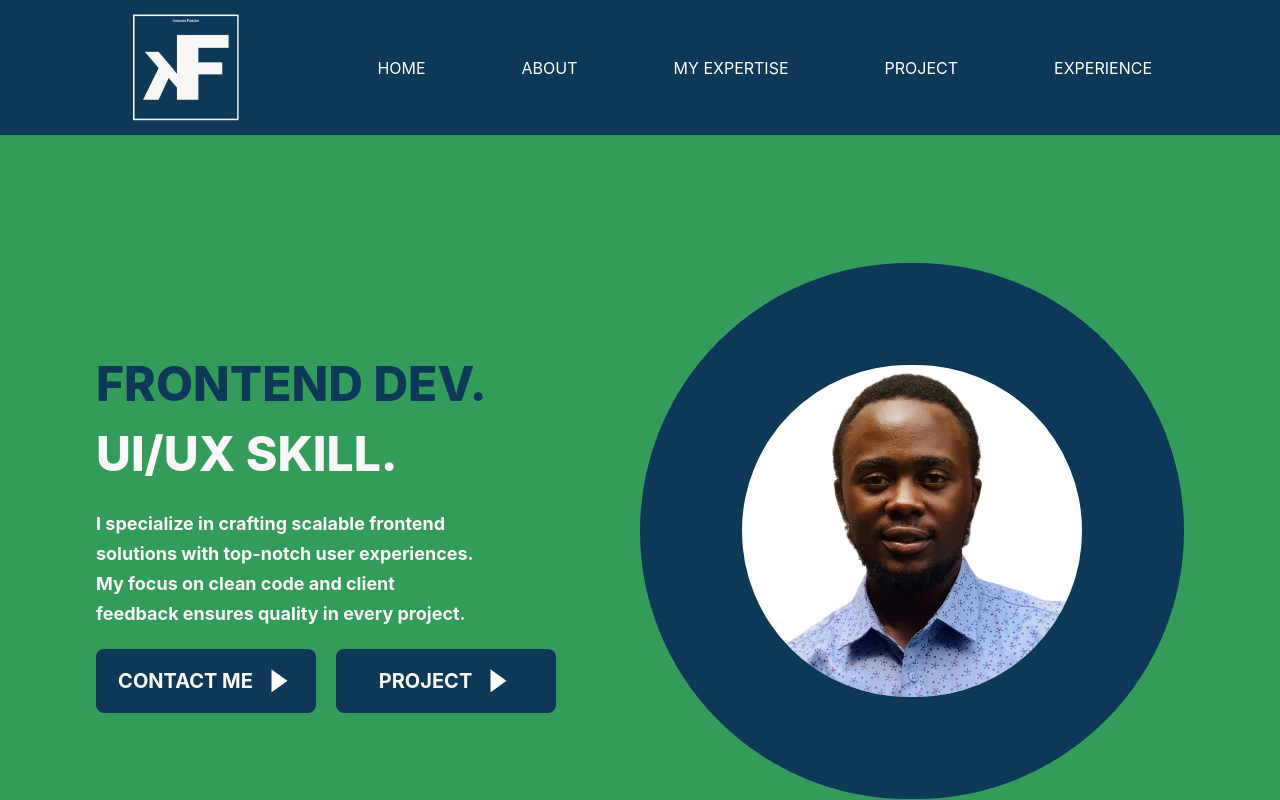
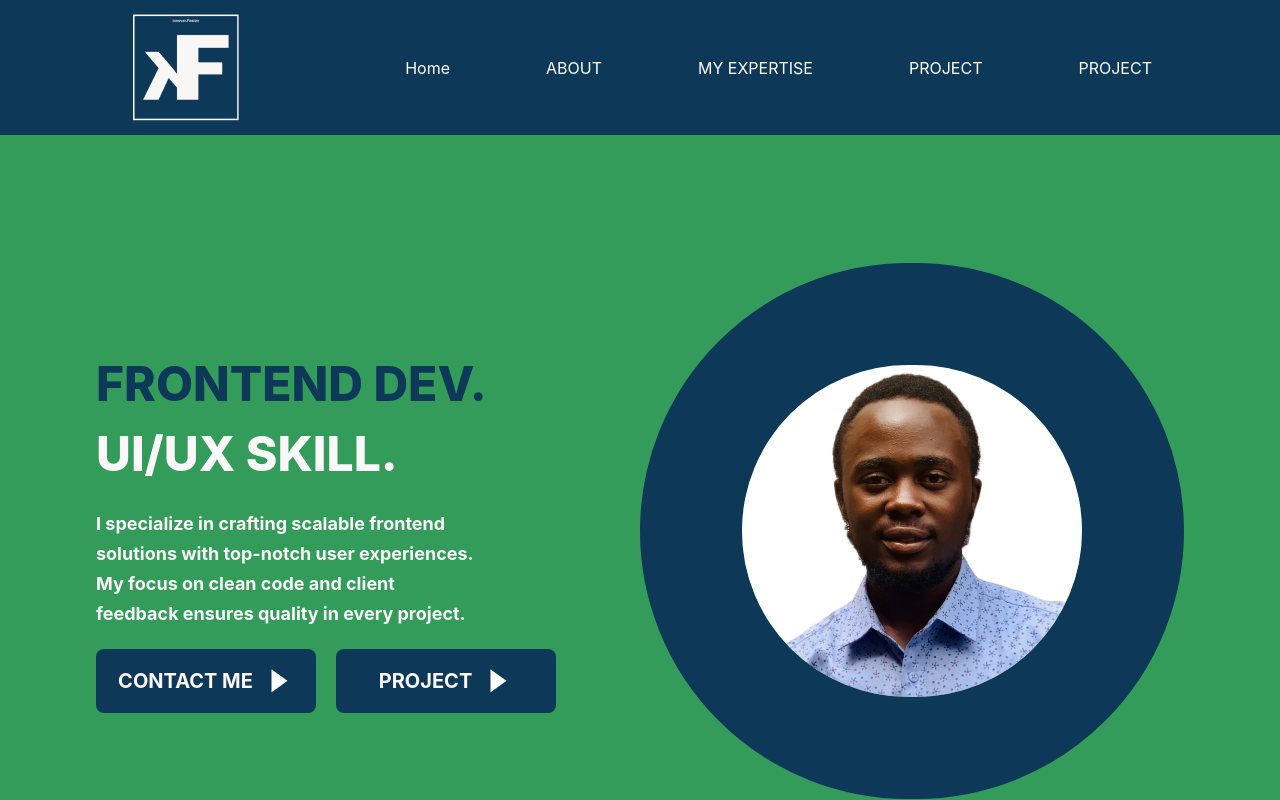
Before and after one commit to konnofuente/konnofuente, a React (Create React App) app: page / in a window 1280 px wide. Shown: the top 800 px of the page. Built offline with nearby package versions, Linux system fonts and the light colour scheme.

Commit message:
perf(app): #4 add translation to header layout

```diff
--- a/src/components/layout/Header/Header.tsx
+++ b/src/components/layout/Header/Header.tsx
@@ -1,3 +1,4 @@
+import { useTranslation } from "react-i18next";
 import konnoLogo from "../../../assets/logos/konnoFuente-logo-type-white.png";
 
 export interface INavItem {
@@ -6,12 +7,14 @@ export interface INavItem {
 }
 
 export default function Header() {
+  const [t] = useTranslation("message");
+
   const navItems: INavItem[] = [
-    { item: "HOME", route: "/" },
-    { item: "ABOUT", route: "/about-us" },
-    { item: "MY EXPERTISE", route: "/expertise" },
-    { item: "PROJECT", route: "/project" },
-    { item: "EXPERIENCE", route: "/experience" },
+    { item: "header.home", route: "/" },
+    { item: "header.about", route: "/about-us" },
+    { item: "header.myExperience", route: "/expertise" },
+    { item: "header.project", route: "/project" },
+    { item: "header.project", route: "/experience" },
   ];
 
   return (
@@ -26,7 +29,7 @@ export default function Header() {
               {navItems.map((navItem, index) => (
                 <li key={index} className="">
                   <span className="text-white font-raleway text-base font-normal leading-normal hover:text-gray-300">
-                    {navItem.item}
+                    {t(`${navItem.item}`)}
                   </span>
                 </li>
               ))}
--- a/src/lang/en/enMessages.json
+++ b/src/lang/en/enMessages.json
@@ -1,6 +1,10 @@
 {
   "header": {
-    "home": "Home"
+    "home": "Home",
+    "about":"ABOUT",
+    "myExperience":"MY EXPERTISE",
+    "project": "PROJECT",
+    "experience":"EXPERIENCE"
   },
   "aboutMe": {
     "aboutMeTitle": "ABOUT ME",
--- a/src/lang/fr/frMessages.json
+++ b/src/lang/fr/frMessages.json
@@ -1,6 +1,10 @@
 {
   "header": {
-    "home": "Accueil"
+    "home": "Accueil",
+    "about":"A PROPOS",
+    "myExperience":"MON EXPERTISE",
+    "project": "PROJETS",
+    "experience":"EXPERIENCE"
   },
   "aboutMe": {
     "meetTheMind": "Rencontrez l'esprit qui se cache derrière Fuente !",
```
